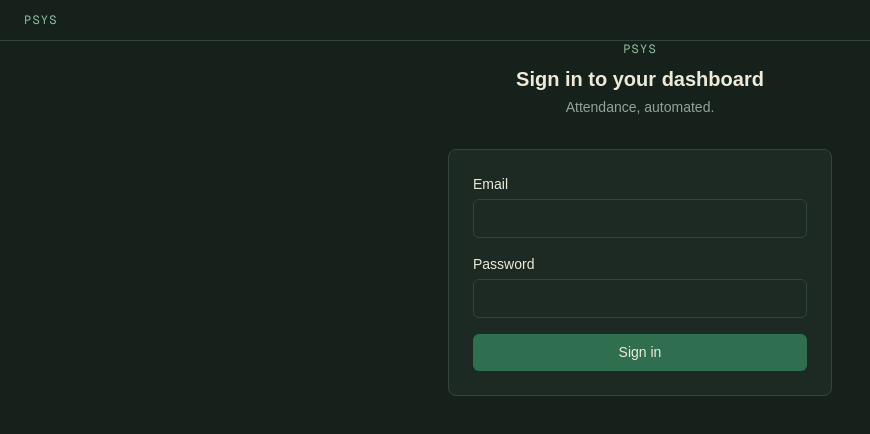
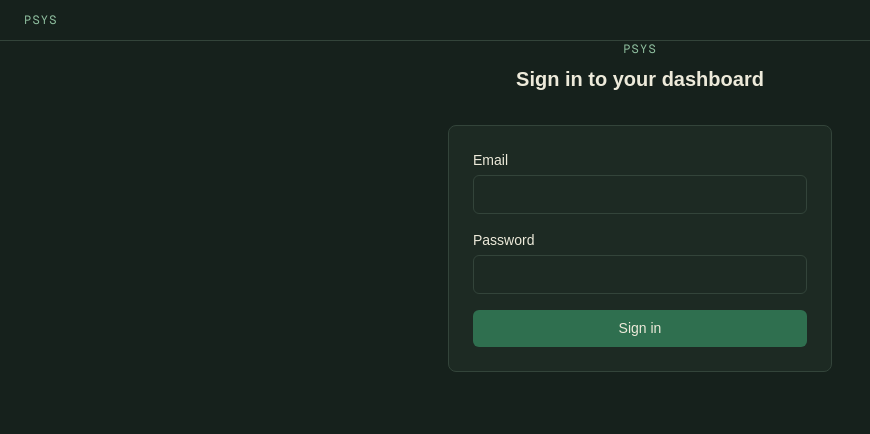
Before and after one commit to AkhilSharma11681/PSYS, a Next.js app in the folder apps/web/: page /login in a window 1280 px wide. Shown: the top 434 px of the page, without its empty margins (0-870 px from the left). Built offline with nearby package versions, Linux system fonts and the light colour scheme.

Commit message:
chore: remove 'Attendance, Automated' tagline from tab title and login page

```diff
--- a/apps/web/app/layout.tsx
+++ b/apps/web/app/layout.tsx
@@ -15,7 +15,7 @@ const geistMono = Geist_Mono({
 });
 
 export const metadata: Metadata = {
-  title: "PSYS — Attendance, Automated",
+  title: "PSYS",
   description: "Multi-tenant classroom attendance via face recognition",
 };
 
--- a/apps/web/app/login/page.tsx
+++ b/apps/web/app/login/page.tsx
@@ -18,9 +18,6 @@ export default async function LoginPage({
             PSYS
           </p>
           <h1 className="text-xl font-semibold">Sign in to your dashboard</h1>
-          <p className="text-sm mt-1" style={{ color: 'var(--muted)' }}>
-            Attendance, automated.
-          </p>
         </div>
 
         <form
```
